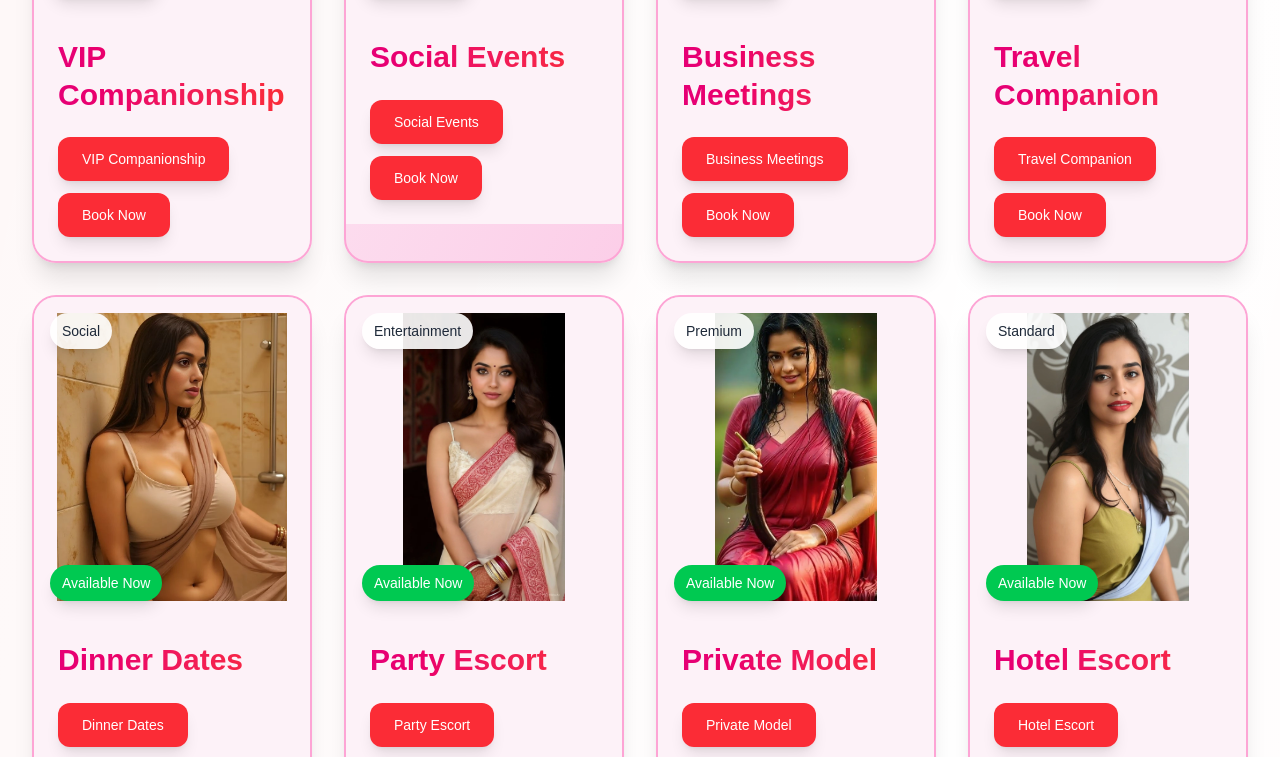
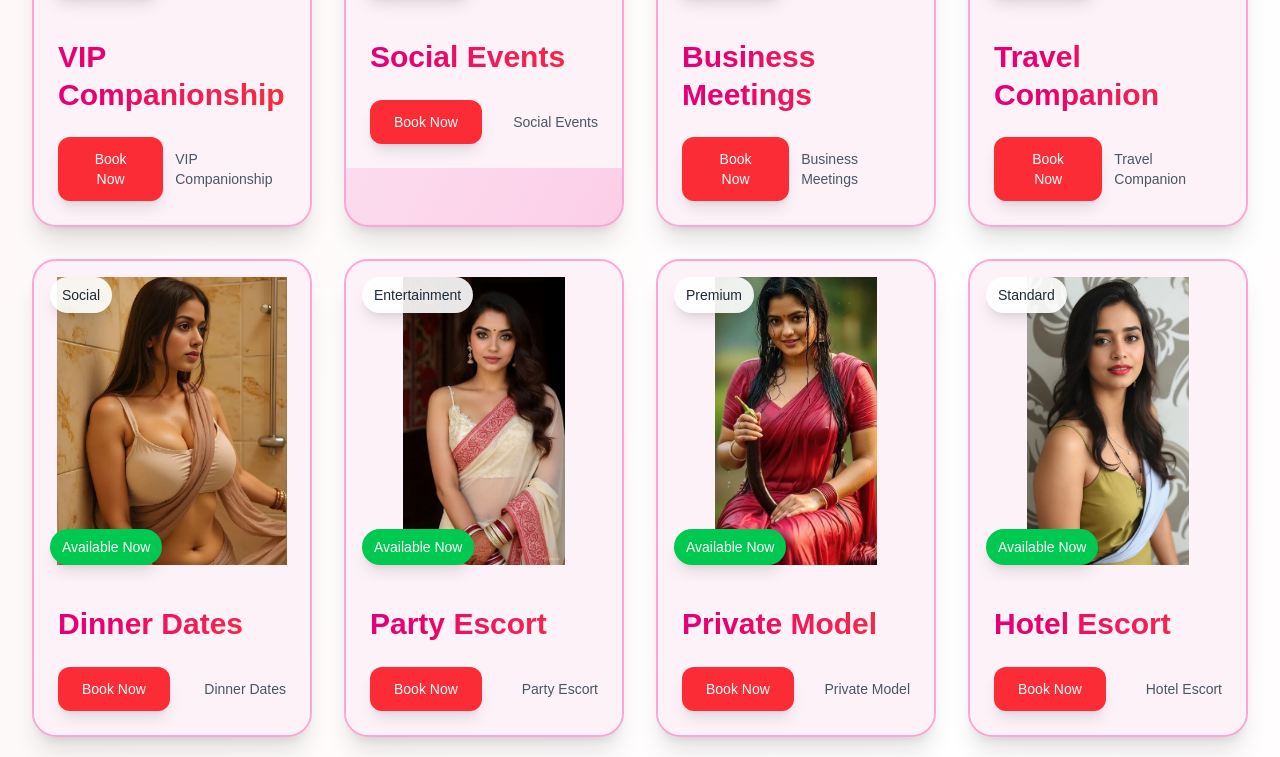
Before and after one commit to anshmydigitalcrown-ui/surat, a Next.js app: page /services in a window 1280 px wide. Shown: the part 1148-1905 px from the top of the page. Built offline with nearby package versions, Linux system fonts and the light colour scheme.

Commit message:
Update service cards: Book Now button left, image name right side layout

```diff
--- a/src/app/gallery/page.tsx
+++ b/src/app/gallery/page.tsx
@@ -128,14 +128,14 @@ export default function Gallery() {
                     {service.title}
                   </h2>
 
-                  {/* Buttons aligned to left */}
-                  <div className="flex flex-col items-start space-y-3">
-                    <button className="bg-red-500 hover:bg-red-600 text-white px-6 py-3 rounded-xl text-sm font-medium transition-all duration-200 shadow-lg">
-                      {service.image.split('/').pop()?.replace('.webp', '')}
-                    </button>
+                  {/* Button layout with Book Now on left and image name on right */}
+                  <div className="flex justify-between items-center space-x-3">
                     <button className="bg-red-500 hover:bg-red-600 text-white px-6 py-3 rounded-xl text-sm font-medium transition-all duration-200 shadow-lg">
                       Book Now
                     </button>
+                    <div className="text-sm text-gray-600 font-medium">
+                      {service.image.split('/').pop()?.replace('.webp', '')}
+                    </div>
                   </div>
                 </div>
               </div>
--- a/src/app/page.tsx
+++ b/src/app/page.tsx
@@ -221,14 +221,14 @@ export default function Home() {
                     {service.title}
                   </h2>
 
-                  {/* Buttons aligned to left */}
-                  <div className="flex flex-col items-start space-y-3">
-                    <button className="bg-red-500 hover:bg-red-600 text-white px-6 py-3 rounded-xl text-sm font-medium transition-all duration-200 shadow-lg">
-                      {service.image.split('/').pop()?.replace('.webp', '')}
-                    </button>
+                  {/* Button layout with Book Now on left and image name on right */}
+                  <div className="flex justify-between items-center space-x-3">
                     <button className="bg-red-500 hover:bg-red-600 text-white px-6 py-3 rounded-xl text-sm font-medium transition-all duration-200 shadow-lg">
                       Book Now
                     </button>
+                    <div className="text-sm text-gray-600 font-medium">
+                      {service.image.split('/').pop()?.replace('.webp', '')}
+                    </div>
                   </div>
                 </div>
               </div>
--- a/src/app/services/page.tsx
+++ b/src/app/services/page.tsx
@@ -89,14 +89,14 @@ export default function Services() {
                     {service.title}
                   </h2>
 
-                  {/* Buttons aligned to left */}
-                  <div className="flex flex-col items-start space-y-3">
-                    <button className="bg-red-500 hover:bg-red-600 text-white px-6 py-3 rounded-xl text-sm font-medium transition-all duration-200 shadow-lg">
-                      {service.image.split('/').pop()?.replace('.webp', '')}
-                    </button>
+                  {/* Button layout with Book Now on left and image name on right */}
+                  <div className="flex justify-between items-center space-x-3">
                     <button className="bg-red-500 hover:bg-red-600 text-white px-6 py-3 rounded-xl text-sm font-medium transition-all duration-200 shadow-lg">
                       Book Now
                     </button>
+                    <div className="text-sm text-gray-600 font-medium">
+                      {service.image.split('/').pop()?.replace('.webp', '')}
+                    </div>
                   </div>
                 </div>
               </div>
```
